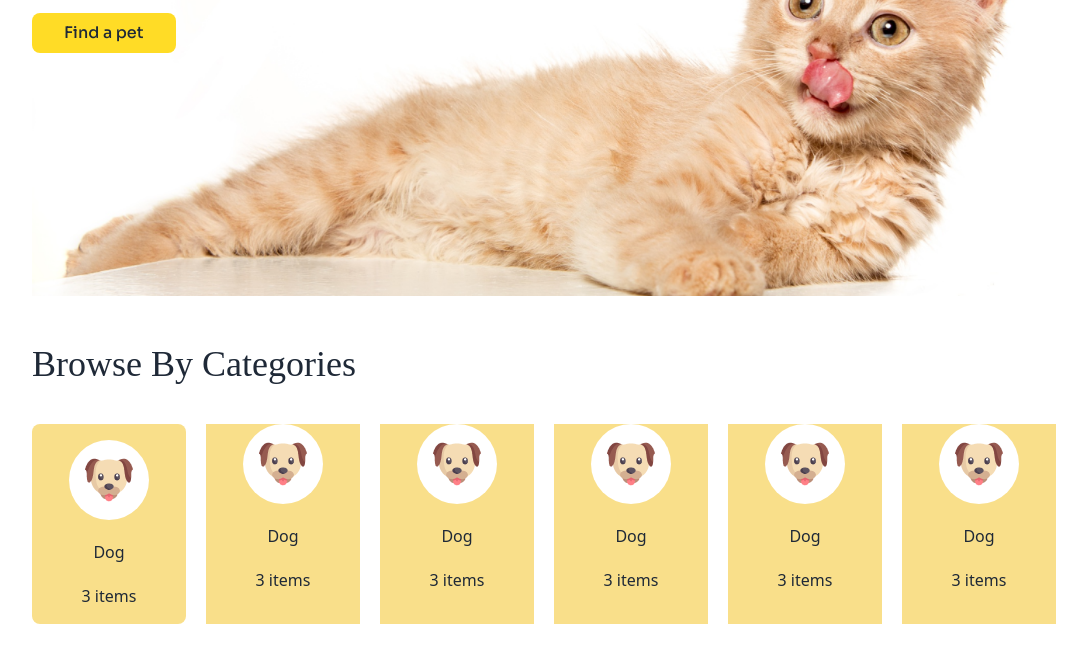
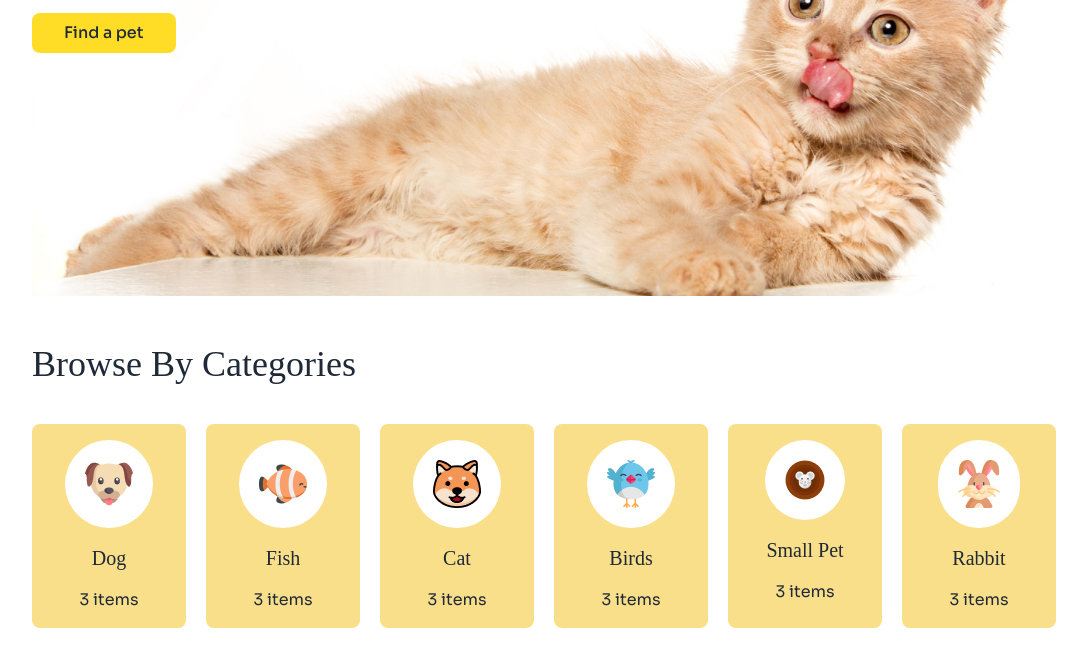
Before and after one commit to moktadir-mirul/browse-pets, a plain HTML site: page index.html in a window 1280 px wide. Shown: the part 430-1096 px from the top of the page, without its empty margins (96-1183 px from the left). Before the commit the page ends 1054 px from the top, so only its background shows below. Drawn offline with nearby package versions, Linux system fonts and the light colour scheme; a web font is replaced by a local one.

Commit message:
browse card section done

```diff
--- a/index.html
+++ b/index.html
@@ -106,7 +106,7 @@
             </div>
         </section>
         <!-- browse card section -->
-        <section class="w-11/12 lg:w-4/5 mx-auto -mt-10 md:-mt-40">
+        <section class="w-11/12 lg:w-4/5 mx-auto -mt-10 md:-mt-40 mb-10 lg:mb-20">
             <!-- browse text -->
             <div class="">
                 <h1 class="adlam font-normal text-4xl mb-10">
@@ -116,56 +116,55 @@
             <!-- browse cards -->
             <div class="grid grid-cols-2 md:grid-cols-3 lg:grid-cols-6 gap-5">
                 <!-- b card 1 -->
-                <div class="flex flex-col items-center gap-5 bg-[#F9DF8A] p-4 rounded-lg">
-                    <div class="p-4 bg-white rounded-full">
+                <div class="flex flex-col items-center gap-4 bg-[#F9DF8A] p-4 rounded-lg">
+                    <div class="p-5 bg-white rounded-full">
                         <img src="images/dog-cartoon.png" alt="Dog Cartoon">
                     </div>
-                    <h2>Dog</h2>
-                    <p>3 items</p>
+                    <h2 class="adlam font-normal text-xl">Dog</h2>
+                    <p class="sora text-base font-normal">3 items</p>
                 </div>
 
-                                <!-- b card 1 -->
-                <div class="flex flex-col items-center gap-5 bg-[#F9DF8A]">
-                    <div class="p-4 bg-white rounded-full">
-                        <img src="images/dog-cartoon.png" alt="Dog Cartoon">
+                <!-- b card 2 -->
+                <div class="flex flex-col items-center gap-4 bg-[#F9DF8A] p-4 rounded-lg">
+                    <div class="p-5 bg-white rounded-full">
+                        <img src="images/fish-cartoon.png" alt="Fish Cartoon">
                     </div>
-                    <h2>Dog</h2>
-                    <p>3 items</p>
+                    <h2 class="adlam font-normal text-xl">Fish</h2>
+                    <p class="sora text-base font-normal">3 items</p>
                 </div>
 
-                <!-- b card 1 -->
-                <div class="flex flex-col items-center gap-5 bg-[#F9DF8A]">
-                    <div class="p-4 bg-white rounded-full">
-                        <img src="images/dog-cartoon.png" alt="Dog Cartoon">
+                <!-- b card 3 -->
+                <div class="flex flex-col items-center gap-4 bg-[#F9DF8A] p-4 rounded-lg">
+                    <div class="p-5 bg-white rounded-full">
+                        <img src="images/cat-cartoon.png" alt="Cat Cartoon">
                     </div>
-                    <h2>Dog</h2>
-                    <p>3 items</p>
+                    <h2 class="adlam font-normal text-xl">Cat</h2>
+                    <p class="sora text-base font-normal">3 items</p>
                 </div>
-                <!-- b card 1 -->
-                <div class="flex flex-col items-center gap-5 bg-[#F9DF8A]">
-                    <div class="p-4 bg-white rounded-full">
-                        <img src="images/dog-cartoon.png" alt="Dog Cartoon">
+                <!-- b card 4 -->
+                <div class="flex flex-col items-center gap-4 bg-[#F9DF8A] p-4 rounded-lg">
+                    <div class="p-5 bg-white rounded-full">
+                        <img src="images/bird-cartoon.png" alt="Bird Cartoon">
                     </div>
-                    <h2>Dog</h2>
-                    <p>3 items</p>
+                    <h2 class="adlam font-normal text-xl">Birds</h2>
+                    <p class="sora text-base font-normal">3 items</p>
                 </div>
-                <!-- b card 1 -->
-                <div class="flex flex-col items-center gap-5 bg-[#F9DF8A]">
-                    <div class="p-4 bg-white rounded-full">
-                        <img src="images/dog-cartoon.png" alt="Dog Cartoon">
+                <!-- b card 5 -->
+                <div class="flex flex-col items-center gap-4 bg-[#F9DF8A] p-4 rounded-lg">
+                    <div class="p-5 bg-white rounded-full">
+                        <img src="images/mouse-cartoon.png" alt="Mouse Cartoon">
                     </div>
-                    <h2>Dog</h2>
-                    <p>3 items</p>
+                    <h2 class="adlam font-normal text-xl">Small Pet</h2>
+                    <p class="sora text-base font-normal">3 items</p>
                 </div>
-                <!-- b card 1 -->
-                <div class="flex flex-col items-center gap-5 bg-[#F9DF8A]">
-                    <div class="p-4 bg-white rounded-full">
-                        <img src="images/dog-cartoon.png" alt="Dog Cartoon">
+                <!-- b card 6 -->
+                <div class="flex flex-col items-center gap-4 bg-[#F9DF8A] p-4 rounded-lg">
+                    <div class="p-5 bg-white rounded-full">
+                        <img src="images/rabbit-cartoon.png" alt="Rabbit Cartoon">
                     </div>
-                    <h2>Dog</h2>
-                    <p>3 items</p>
+                    <h2 class="adlam font-normal text-xl">Rabbit</h2>
+                    <p class="sora text-base font-normal">3 items</p>
                 </div>
-
 
             </div>
         </section>
```
